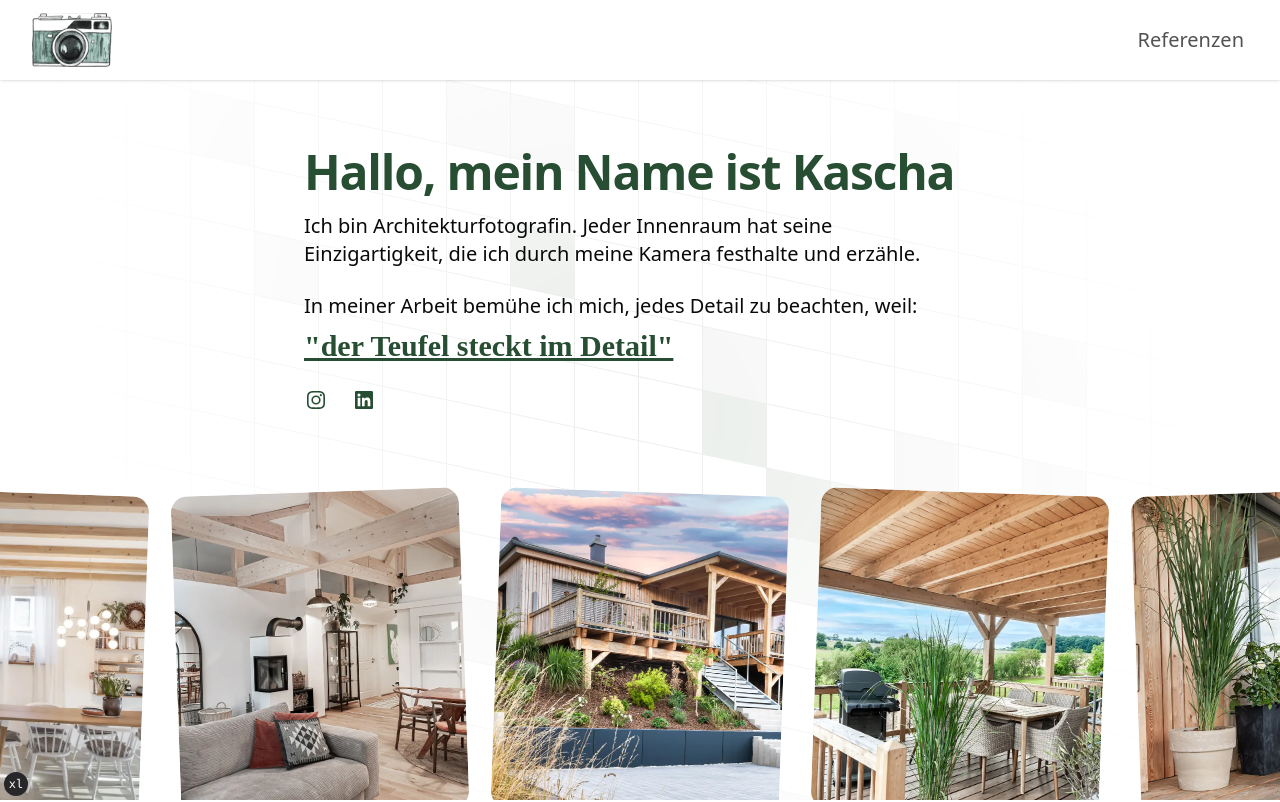
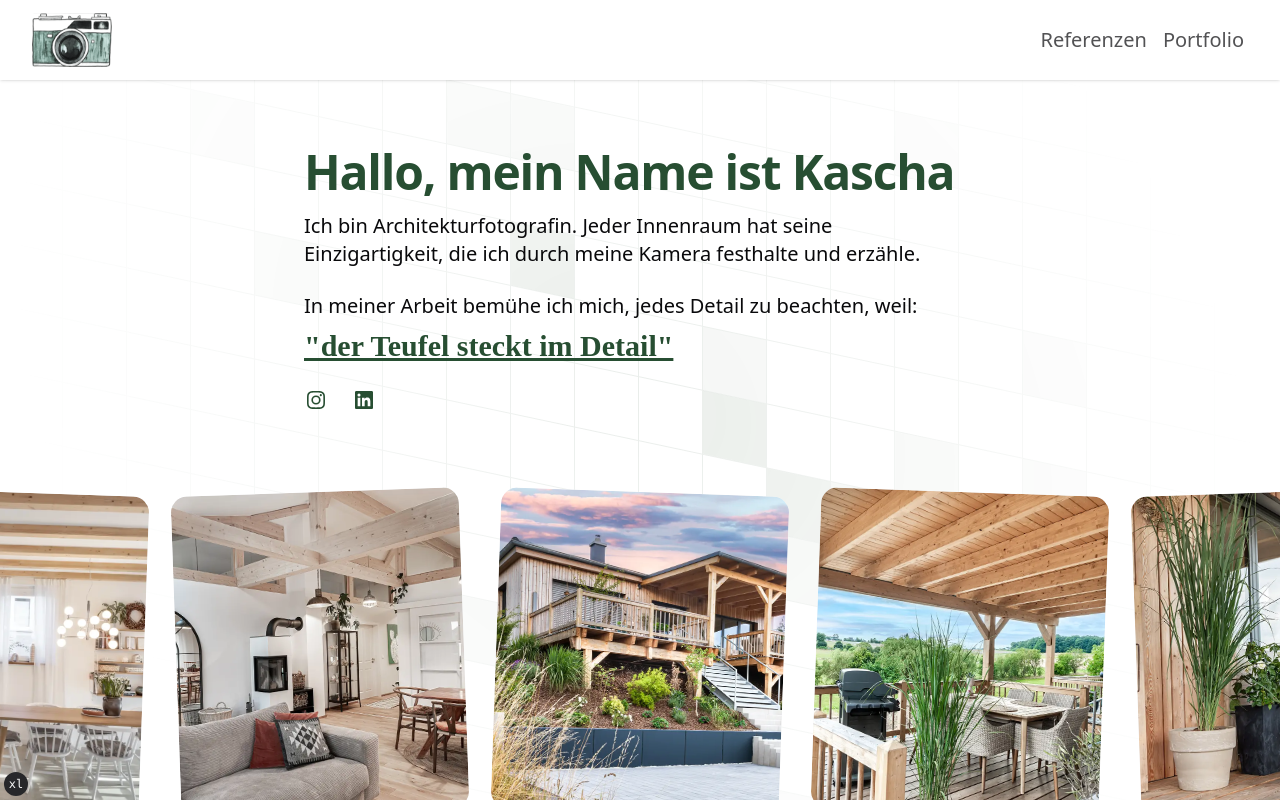
Before and after one commit to Dan86de/NoworytaPhotography, a Next.js app: page / in a window 1280 px wide. Shown: the top 802 px of the page. Built offline with nearby package versions, Linux system fonts and the light colour scheme; a web font is replaced by a local one.

Commit message:
Improvements in styling and mobile menu.

```diff
--- a/src/app/datenschutz/page.tsx
+++ b/src/app/datenschutz/page.tsx
@@ -1,10 +1,10 @@
 export default function Datenschutz() {
 	return (
-		<div className="container mx-auto max-w-screen-2xl px-4 pt-12 text-lg leading-loose text-primary sm:px-6 xl:pt-40">
-			<h1 className="font-headings text-center text-4xl font-bold text-primary">
+		<div className="container mx-auto max-w-screen-2xl px-4 pt-16 text-lg leading-loose text-primary sm:px-6 md:pt-24 xl:pt-40">
+			<h1 className="text-center font-headings text-4xl font-bold text-primary">
 				Datenschutz Politik
 			</h1>
-			<h2 className="font-headings mt-8 text-4xl font-bold text-primary">Begriffe</h2>
+			<h2 className="mt-8 font-headings text-4xl font-bold text-primary">Begriffe</h2>
 			<ol className="list-decimal px-6">
 				<li>
 					Für die Zwecke dieser Datenschutzerklärung werden die folgenden Begriffe verwendet: a)
@@ -13,7 +13,7 @@ export default function Datenschutz() {
 					Benutzer(in), die(der) unsere Website nutzt.
 				</li>
 			</ol>
-			<h2 className="font-headings mt-8 text-4xl font-bold text-primary">Persönlichen Daten</h2>
+			<h2 className="mt-8 font-headings text-4xl font-bold text-primary">Persönlichen Daten</h2>
 			<ol className="list-decimal px-6">
 				<li>
 					Der Nutzer kann der Administratorin seine persönlichen Daten über die auf der Website
@@ -51,7 +51,7 @@ export default function Datenschutz() {
 					Administratorin einzureichen
 				</li>
 			</ol>
-			<h2 className="font-headings mt-8 text-4xl font-bold text-primary">Cookies</h2>
+			<h2 className="mt-8 font-headings text-4xl font-bold text-primary">Cookies</h2>
 			<ol className="list-decimal px-6">
 				<li>
 					Die Administratorin verwendet Cookies, d.h. kleine Dateien mit Textinformationen, die im
@@ -77,7 +77,7 @@ export default function Datenschutz() {
 					Tools verwendet werden.
 				</li>
 			</ol>
-			<h2 className="font-headings mt-8 text-4xl font-bold text-primary">Serverprotokollen</h2>
+			<h2 className="mt-8 font-headings text-4xl font-bold text-primary">Serverprotokollen</h2>
 			<ol className="list-decimal px-6">
 				<li>
 					Bei der Nutzung der Website werden Anfragen an den Server gesendet, auf dem die Website
@@ -100,7 +100,7 @@ export default function Datenschutz() {
 					Serversbberechtigt sind.
 				</li>
 			</ol>
-			<h2 className="font-headings mt-8 text-4xl font-bold text-primary">Data Update</h2>
+			<h2 className="mt-8 font-headings text-4xl font-bold text-primary">Data Update</h2>
 			<ol className="list-decimal px-6">
 				<li>
 					Bitte teilen Sie uns mit, wenn die uns übermittelten personenbezogenen Daten korrigiert
--- a/src/app/impressum/page.tsx
+++ b/src/app/impressum/page.tsx
@@ -1,6 +1,6 @@
 export default function ImpressumPage() {
 	return (
-		<div className="container mx-auto max-w-screen-2xl px-4 pt-12 text-lg leading-loose text-primary sm:px-6 xl:pt-40">
+		<div className="container mx-auto max-w-screen-2xl px-4 pt-16 text-lg leading-loose text-primary sm:px-6 md:pt-24 xl:pt-40">
 			{/*<button*/}
 			{/*  className="hidden md:inline-flex items-center justify-center rounded-md bg-primary p-2 text-white border-2 border-primary hover:bg-white hover:text-primary focus:outline-none focus:ring-2 focus:ring-inset focus:ring-primary "*/}
 			{/*  onClick={() => router.back()}*/}
@@ -9,8 +9,8 @@ export default function ImpressumPage() {
 			{/*</button>*/}
 
 			<p className="text-right text-primary">Angaben gemäß § 5 TMG</p>
-			<h1 className="font-headings text-center text-4xl text-primary">Impressum</h1>
-			<h2 className="font-headings mt-8 text-4xl font-bold text-primary">Kontakt:</h2>
+			<h1 className="text-center font-headings text-4xl text-primary">Impressum</h1>
+			<h2 className="mt-8 font-headings text-4xl font-bold text-primary">Kontakt:</h2>
 
 			<strong>Immobilienfotograf Katarzyna Noworyta</strong>
 			<p>
@@ -30,8 +30,8 @@ export default function ImpressumPage() {
 				<strong>Internet:</strong> www.noworytaphotography.com
 			</p>
 
-			<h2 className="font-headings mt-8 text-4xl font-bold text-primary">Haftungsausschluss:</h2>
-			<h2 className="font-headings mt-8 text-4xl font-bold text-primary">Haftung für Inhalte</h2>
+			<h2 className="mt-8 font-headings text-4xl font-bold text-primary">Haftungsausschluss:</h2>
+			<h2 className="mt-8 font-headings text-4xl font-bold text-primary">Haftung für Inhalte</h2>
 			<p>
 				Die Inhalte unserer Seiten wurden mit größter Sorgfalt erstellt. Für die Richtigkeit,
 				Vollständigkeit und Aktualität der Inhalte können wir jedoch keine Gewähr übernehmen. Als
@@ -44,7 +44,7 @@ export default function ImpressumPage() {
 				ab dem Zeitpunkt der Kenntnis einer konkreten Rechtsverletzung möglich. Bei Bekanntwerden
 				von entsprechenden Rechtsverletzungen werden wir diese Inhalte umgehend entfernen.
 			</p>
-			<h2 className="font-headings mt-8 text-4xl font-bold text-primary">Haftung für Links</h2>
+			<h2 className="mt-8 font-headings text-4xl font-bold text-primary">Haftung für Links</h2>
 			<p>
 				Unser Angebot enthält Links zu externen Webseiten Dritter, auf deren Inhalte wir keinen
 				Einfluss haben. Deshalb können wir für diese fremden Inhalte auch keine Gewähr übernehmen.
@@ -55,7 +55,7 @@ export default function ImpressumPage() {
 				konkrete Anhaltspunkte einer Rechtsverletzung nicht zumutbar. Bei Bekanntwerden von
 				Rechtsverletzungen werden wir derartige Links umgehend entfernen.
 			</p>
-			<h2 className="font-headings mt-8 text-4xl font-bold text-primary">Urheberrecht</h2>
+			<h2 className="mt-8 font-headings text-4xl font-bold text-primary">Urheberrecht</h2>
 			<p>
 				Die durch die Seitenbetreiber erstellten Inhalte und Werke auf diesen Seiten unterliegen dem
 				deutschen Urheberrecht. Die Vervielfältigung, Bearbeitung, Verbreitung und jede Art der
--- a/src/components/header.tsx
+++ b/src/components/header.tsx
@@ -13,26 +13,39 @@ import { Button } from "./ui/button";
 
 export type ILink = {
 	title: string;
-	url: UrlObject;
+	url: UrlObject | __next_route_internal_types__.RouteImpl<string>;
+	mobileOnly?: boolean;
 };
 
 export const links: ILink[] = [
 	{
+		title: "Home",
+		url: { pathname: "/" },
+		mobileOnly: true,
+	},
+	{
 		title: "Referenzen",
-		url: { pathname: "/" },
+		url: "/#references",
 	},
-	// {
-	// 	title: "Über mich",
-	// 	url: { pathname: "/about" },
-	// },
-	// {
-	// 	title: "Portfolio",
-	// 	url: { pathname: "/portfolio" },
-	// },
-	// {
-	// 	title: "Kontakt",
-	// 	url: { pathname: "/contact" },
-	// },
+	{
+		title: "Portfolio",
+		url: "/#portfolio",
+	},
+	{
+		title: "AGB",
+		url: { pathname: "/agb" },
+		mobileOnly: true,
+	},
+	{
+		title: "Impressum",
+		url: { pathname: "/impressum" },
+		mobileOnly: true,
+	},
+	{
+		title: "Datenschutz",
+		url: { pathname: "/datenschutz" },
+		mobileOnly: true,
+	},
 ];
 
 export const Header = () => {
--- a/src/components/latest-work-section.tsx
+++ b/src/components/latest-work-section.tsx
@@ -29,7 +29,7 @@ const blocks = generateGridPattern(40, 10, 80);
 
 export const LatestWorkSection = () => {
 	return (
-		<div className="relative inset-0 overflow-hidden bg-background">
+		<div className="relative inset-0 overflow-hidden bg-background" id="portfolio">
 			<GridPattern
 				offsetX={0}
 				offsetY={0}
--- a/src/components/mobile-menu.tsx
+++ b/src/components/mobile-menu.tsx
@@ -13,7 +13,7 @@ export const MobileMenu = ({ showMenu, links, closeMenu }: MobileMenuProps) => {
 		<>
 			{showMenu && (
 				<div
-					className={`absolute inset-0 bottom-0 left-0 right-0 top-14 h-screen w-screen items-center justify-center overflow-hidden bg-background shadow-md xl:hidden`}
+					className={`absolute inset-0 bottom-0 left-0 right-0 top-12 h-screen w-screen items-center justify-center overflow-hidden bg-background shadow-md md:pt-4 xl:hidden`}
 				>
 					<ul className="flex w-screen flex-col items-center space-y-2 divide-y">
 						{links.map((link, index) => (
--- a/src/components/navbar.tsx
+++ b/src/components/navbar.tsx
@@ -6,7 +6,9 @@ export const Navbar = ({ links }: { links: ILink[] }) => {
 	return (
 		<nav className="relative hidden gap-4 text-xl font-normal lg:block">
 			<div className="flex gap-2">
-				{links.map((link) => (
+				{links
+					.filter((link) => !link.mobileOnly)
+					.map((link) => (
 						<NextLink.default
 							key={link.title}
 							href={link.url}
--- a/src/components/references-section.tsx
+++ b/src/components/references-section.tsx
@@ -43,11 +43,11 @@ const items = [
 
 export const ReferencesSection = () => {
 	return (
-		<>
+		<div id="references">
 			<SectionWrapperRounded>
 				<SectionTitle>{"Referenzen"}</SectionTitle>
 			</SectionWrapperRounded>
-			<div className="relative flex  items-center">
+			<div className="relative flex  items-center" id="references">
 				<div className="max-w-screen relative flex overflow-hidden pb-16">
 					<div className="flex w-max animate-marquee [--duration:30s] hover:[animation-play-state:paused]">
 						{[...items, ...items].map((item, index) => (
@@ -80,6 +80,6 @@ export const ReferencesSection = () => {
 					</div>
 				</div>
 			</div>
-		</>
+		</div>
 	);
 };
```
Also changed, not shown: src/app/agb/page.tsx (+11 -11 lines). Lines whose indentation alone changed are shown as unchanged.
